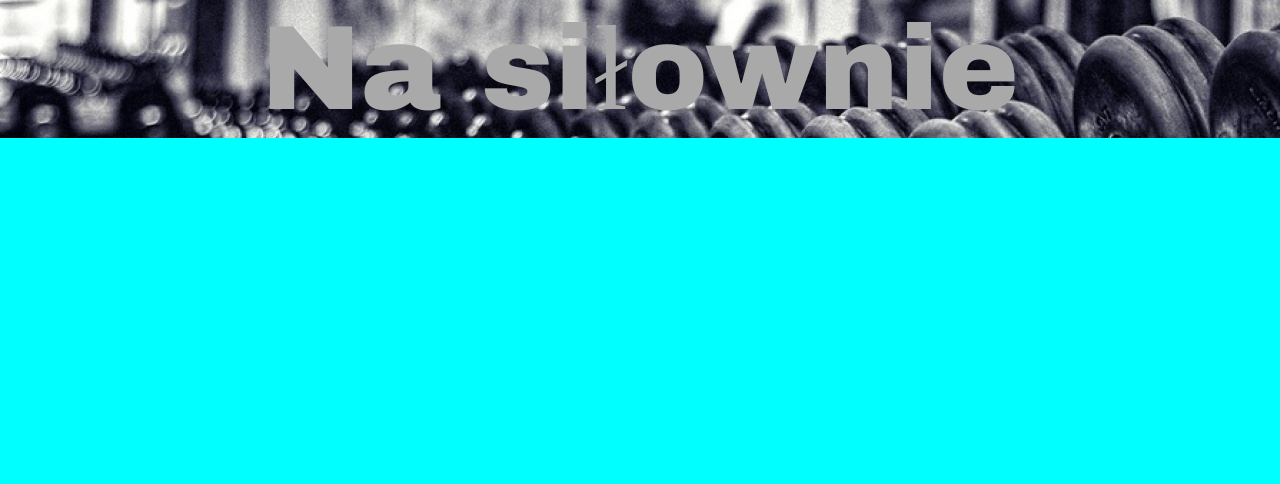
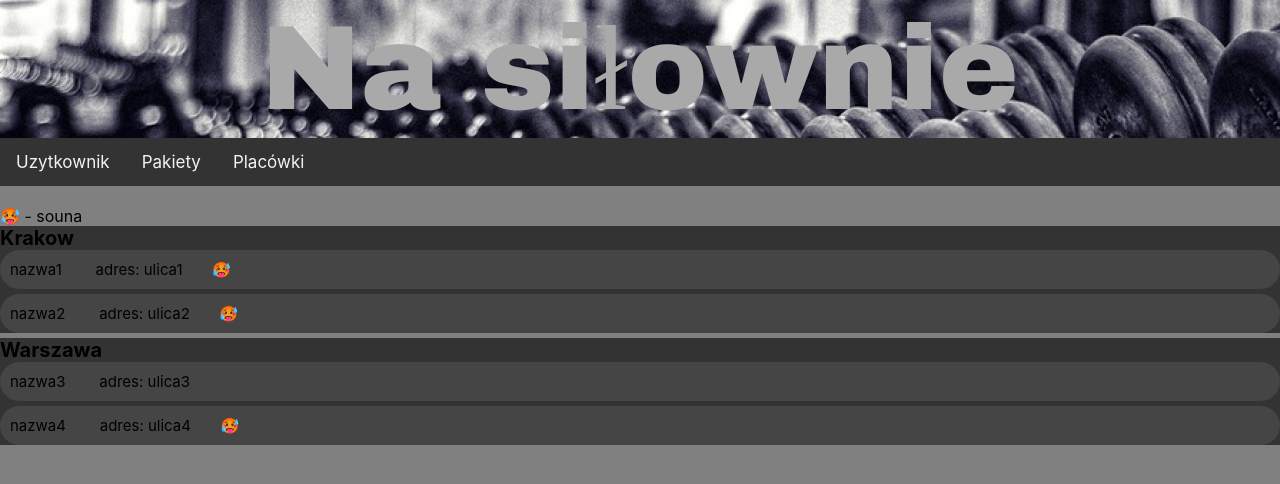
Before and after one commit to KISiM-AGH/projekt-zaliczeniowy-masapotemmasa, a React (Create React App) app in the folder client/: page /zalogowales_sie/placowki in a window 1280 px wide. Before the commit this address had no page. Shown: the top 484 px of the page. Built offline with nearby package versions, Linux system fonts and the light colour scheme.

Commit message:
dodanie nowych stron i utworzeni data structure

```diff
--- a/client/package.json
+++ b/client/package.json
@@ -6,6 +6,8 @@
     "@testing-library/jest-dom": "^5.16.5",
     "@testing-library/react": "^13.4.0",
     "@testing-library/user-event": "^13.5.0",
+    "mobx": "^6.7.0",
+    "mobx-react": "^7.6.0",
     "react": "^18.2.0",
     "react-dom": "^18.2.0",
     "react-router": "^5.2.0",
--- a/client/src/App.css
+++ b/client/src/App.css
@@ -1,9 +1,10 @@
 .App {
-  text-align: center;
+
 
 }
 
 #tytul{
+  text-align: center;
   background-image: url('./images/gym_background.png');
   color: darkgrey;
   font-family: "Arial Black";
--- a/client/src/App.js
+++ b/client/src/App.js
@@ -3,25 +3,31 @@
 
 import './App.css';
 import {Logowanie} from "./features/Components/Logowanie";
-
+import {observer} from "mobx-react";
 import { Route, Routes} from "react-router-dom";
 import {Zalogowales_sie} from "./features/Components/Zalogowales_sie";
+import {Pakiety} from "./features/Components/Pakiety";
 import React from "react";
-
+import DataStorage from "./features/Components/DataStorage";
+import {Placowki} from "./features/Components/Placowki";
 
 
 
 function App() {
-    document.body.style.backgroundColor="aqua";
+    document.body.style.backgroundColor="grey";
 
+   let data = new DataStorage();
+   data.email.push("jakub")
   return (
 
       <div className="App">
           <header id={"tytul"}>Na siłownie</header>
 
           <Routes>
-              <Route path="/" element={<Logowanie/>}/>
-              <Route path="/Zalogowales_sie" element={<Zalogowales_sie/>}/>
+              <Route path="/" element={<Logowanie  DataStorage = {data}/>  }/>
+              <Route path="/zalogowales_sie/uzytkownik" element={<Zalogowales_sie DataStorage = {data} />}/>
+              <Route path="/zalogowales_sie/pakiety" element={<Pakiety DataStorage = {data}/>}/>
+              <Route path="/zalogowales_sie/placowki" element={<Placowki DataStorage = {data}/>}/>
           </Routes>
       </div>
 
@@ -29,4 +35,4 @@ function App() {
   );
 }
 
-export default App;
+export default observer(App);
--- /dev/null
+++ b/client/src/features/Components/DataStorage.js
@@ -0,0 +1,17 @@
+import {extendObservable} from "mobx";
+class DataStorage {
+    constructor() {
+        extendObservable(this, {
+            email:['ciul'],
+            pakiet_nazwa: ['nazwa1', 'nazwa2','nazwa3','nazwa4','nazwa5', 'nazwa6'],
+            opis:['opis1', 'opis2','opis3','opis4','opis5', 'opis6'],
+            placowki_krakow_nazwa:['nazwa1', 'nazwa2'],
+            placowki_warszawa_nazwa:['nazwa3', 'nazwa4'],
+            placowki_krakow_ulica:['ulica1', 'ulica2'],
+            placowki_warszawa_ulica:['ulica3', 'ulica4'],
+            souna_krakow:[1,1],
+            souna_warszawa:[0,1],
+        });
+    }
+}
+export default DataStorage;
--- a/client/src/features/Components/Logowanie.css
+++ b/client/src/features/Components/Logowanie.css
@@ -10,3 +10,6 @@
     font-size: 25px;
     width: 150px;
 }
+#logowanie{
+    text-align: center;
+}
--- a/client/src/features/Components/Logowanie.js
+++ b/client/src/features/Components/Logowanie.js
@@ -1,6 +1,5 @@
 import React from "react";
 import './Logowanie.css';
-
 
 
 export class Logowanie extends React.Component {
@@ -11,6 +10,7 @@ export class Logowanie extends React.Component {
         this.handleChange = this.handleChange.bind(this);
         this.handleChange1 = this.handleChange1.bind(this);
         this.handleSubmit = this.handleSubmit.bind(this);
+        this.DataStorage = this.props.DataStorage;
     }
 
     handleChange(event) {
@@ -19,15 +19,27 @@ export class Logowanie extends React.Component {
     handleChange1(event) {
         this.setState({value2: event.target.value});
     }
+    setData(){
+        let value = this.state.value1;
+
+        console.log(value);
+        this.props.DataStorage.email.push(value);
+
+        console.log(this.props.DataStorage.email.indexOf("jakub"));
+
+    }
     handleSubmit(event) {
         // alert('A name was submitted: ' + this.state.value);
 
+        this.setData();
+        if(this.state.value1 === "jakub" && this.state.value2 === "jakub"){
 
-        if(this.state.value1 === "jakub" && this.state.value2 === "jakub"){
             console.log('A name was submitted: ' + this.state.value1 + ' '+
                 this.state.value2)
             console.log("tuuuuu");
-            window.open("http://localhost:3000/zalogowales_sie");
+
+            window.open("http://localhost:3000/zalogowales_sie/uzytkownik");
+            window.close();
             console.log("my");
         }
         event.preventDefault();
@@ -36,7 +48,7 @@ export class Logowanie extends React.Component {
     render() {
         return (
 
-            <form onSubmit={this.handleSubmit}>
+            <form id = "logowanie" onSubmit={this.handleSubmit}>
 
                 <label>
                     <font size={"20"}>Email:</font>
--- /dev/null
+++ b/client/src/features/Components/Pakiety.css
@@ -0,0 +1,28 @@
+.navigation_bar {
+    background-color: #333;
+    overflow: hidden;
+}
+.navigation_bar a {
+    float: left;
+    color: #f2f2f2;
+    text-align: center;
+    padding: 14px 16px;
+    text-decoration: none;
+    font-size: 17px;
+}
+.navigation_bar a:hover {
+    background-color: #ddd;
+    color: black;
+}
+.flex-container {
+    display: flex;
+}
+
+.flex-child {
+    border-radius: 25px;
+    text-align: center;
+    flex: 1;
+    margin-right: 20px;
+    height: 300px;
+    background-color: #333;
+}
--- /dev/null
+++ b/client/src/features/Components/Pakiety.js
@@ -0,0 +1,57 @@
+import React from "react";
+import './Pakiety.css'
+export class Pakiety extends React.Component {
+
+
+    render() {
+        return (
+            <>
+            <div className="navigation_bar">
+                <a className="active" href="/zalogowales_sie/uzytkownik" >Uzytkownik</a>
+                <a href="/zalogowales_sie/pakiety">Pakiety</a>
+                <a href="/zalogowales_sie/placowki">Placówki</a>
+
+            </div>
+                <br/>
+                <div className="flex-container">
+
+                    <div className="flex-child magenta">
+                        {this.props.DataStorage.pakiet_nazwa.at(0)}
+                        <br/><br/>
+                        {this.props.DataStorage.opis.at(0)}
+                    </div>
+
+                    <div className="flex-child green">
+                        {this.props.DataStorage.pakiet_nazwa.at(1)}
+                        <br/><br/>
+                        {this.props.DataStorage.opis.at(1)}
+                    </div>
+
+                    <div className="flex-child blue">
+                        {this.props.DataStorage.pakiet_nazwa.at(2)}
+                        <br/><br/>
+                        {this.props.DataStorage.opis.at(2)}
+                    </div>
+
+                    <div className="flex-child pink">
+                        {this.props.DataStorage.pakiet_nazwa.at(3)}
+                        <br/><br/>
+                        {this.props.DataStorage.opis.at(3)}
+                    </div>
+
+                    <div className="flex-child yellow">
+                        {this.props.DataStorage.pakiet_nazwa.at(4)}
+                        <br/><br/>
+                        {this.props.DataStorage.opis.at(4)}
+                    </div>
+                    <div className="flex-child white">
+                        {this.props.DataStorage.pakiet_nazwa.at(5)}
+                        <br/><br/>
+                        {this.props.DataStorage.opis.at(5)}
+
+                    </div>
+                </div>
+            </>
+        );
+    }
+}
--- /dev/null
+++ b/client/src/features/Components/Placowki.css
@@ -0,0 +1,36 @@
+.navigation_bar {
+    background-color: #333;
+    overflow: hidden;
+}
+.navigation_bar a {
+    float: left;
+    color: #f2f2f2;
+    text-align: center;
+    padding: 14px 16px;
+    text-decoration: none;
+    font-size: 17px;
+}
+.navigation_bar a:hover {
+    background-color: #ddd;
+    color: black;
+}
+.Krakow{
+    background-color: #333;
+    margin-bottom: 5px;
+    font-size: 20px;
+    font-weight: bold;
+}
+.Warszawa{
+    font-weight: bold;
+    font-size: 20px;
+    background-color: #333;
+    margin-bottom: 5px;
+}
+.placowka{
+    font-weight: normal;
+    padding: 10px;
+    font-size: 15px;
+    border-radius: 25px;
+    background-color: rgb(69,69,69);
+    margin-bottom: 5px;
+}
--- /dev/null
+++ b/client/src/features/Components/Placowki.js
@@ -0,0 +1,77 @@
+import React from "react";
+import './Placowki.css'
+export class Placowki extends React.Component {
+read_souna(miasto, numer){
+    if(miasto==="krakow"){
+        if(this.props.DataStorage.souna_krakow.at(numer)===1){
+            return(
+            <>
+                &#129397;
+            </>
+            );
+        }
+    }
+    else if(miasto==="warszawa"){
+        if(this.props.DataStorage.souna_warszawa.at(numer)===1){
+            return(
+                <>
+                    &#129397;
+                </>
+            );
+        }
+    }
+}
+
+    render() {
+        return(
+            <>
+                <div className="navigation_bar">
+                    <a className="active" href="/zalogowales_sie/uzytkownik" >Uzytkownik</a>
+                    <a href="/zalogowales_sie/pakiety">Pakiety</a>
+                    <a href="/zalogowales_sie/placowki">Placówki</a>
+                </div>
+                <br/>
+                <div className="placowki_kontyner">
+                    &#129397; - souna
+                    <div className="Krakow">
+                        Krakow
+                        <div className="placowka white">
+                            {this.props.DataStorage.placowki_krakow_nazwa.at(0)}
+                            &nbsp;&nbsp;&nbsp;&nbsp;&nbsp;&nbsp;&nbsp;
+                            adres: {this.props.DataStorage.placowki_krakow_ulica.at(0)}
+                            &nbsp;&nbsp;&nbsp;&nbsp;&nbsp;&nbsp;&nbsp;
+                            {this.read_souna('krakow',0)}
+                        </div>
+                        <div className="placowka blue">
+                            {this.props.DataStorage.placowki_krakow_nazwa.at(1)}
+                            &nbsp;&nbsp;&nbsp;&nbsp;&nbsp;&nbsp;&nbsp;
+                            adres: {this.props.DataStorage.placowki_krakow_ulica.at(1)}
+                            &nbsp;&nbsp;&nbsp;&nbsp;&nbsp;&nbsp;&nbsp;
+                            {this.read_souna('krakow',1)}
+                        </div>
+                    </div>
+                    <div className="Warszawa">
+                        Warszawa
+                        <div className="placowka green">
+                            {this.props.DataStorage.placowki_warszawa_nazwa.at(0)}
+                            &nbsp;&nbsp;&nbsp;&nbsp;&nbsp;&nbsp;&nbsp;
+                            adres: {this.props.DataStorage.placowki_warszawa_ulica.at(0)}
+                            &nbsp;&nbsp;&nbsp;&nbsp;&nbsp;&nbsp;&nbsp;
+                            {this.read_souna('warszawa',0)}
+                        </div>
+                        <div className="placowka yellow">
+                            {this.props.DataStorage.placowki_warszawa_nazwa.at(1)}
+                            &nbsp;&nbsp;&nbsp;&nbsp;&nbsp;&nbsp;&nbsp;
+                            adres: {this.props.DataStorage.placowki_warszawa_ulica.at(1)}
+                            &nbsp;&nbsp;&nbsp;&nbsp;&nbsp;&nbsp;&nbsp;
+                            {this.read_souna('warszawa',1)}
+                        </div>
+                    </div>
+                </div>
+            </>
+
+
+
+        );
+    }
+}
--- /dev/null
+++ b/client/src/features/Components/Zalogowales_sie.css
@@ -0,0 +1,31 @@
+.navigation_bar {
+    background-color: #333;
+    overflow: hidden;
+}
+.navigation_bar a {
+    float: left;
+    color: #f2f2f2;
+    text-align: center;
+    padding: 14px 16px;
+    text-decoration: none;
+    font-size: 17px;
+}
+.navigation_bar a:hover {
+    background-color: #ddd;
+    color: black;
+}
+#imie{
+    text-align: left;
+    font-size: 25px;
+    width: 300px;
+}
+#nazwisko{
+    text-align: left;
+    font-size: 25px;
+    width: 300px;
+}
+#data_urodzenia{
+    text-align: left;
+    font-size: 25px;
+    width: 300px;
+}
--- a/client/src/features/Components/Zalogowales_sie.js
+++ b/client/src/features/Components/Zalogowales_sie.js
@@ -1,13 +1,42 @@
 import React from "react";
+import './Zalogowales_sie.css'
+
 
 export class Zalogowales_sie extends React.Component {
+constructor(props) {
+    super(props);
 
 
+    this.state = {value1: this.mapData()};
+
+}
+mapData(){
+
+   return this.props.DataStorage.email.values();
+
+}
+
     render() {
+
         return (
-           <div>
-               <h1>Siema</h1>
-           </div>
+            <>
+                <div className="navigation_bar">
+
+                    <a className="active" href="/zalogowales_sie/uzytkownik">Uzytkownik</a>
+                    <a href="/zalogowales_sie/pakiety">Pakiety</a>
+                    <a href="/zalogowales_sie/placowki">Placówki</a>
+
+
+                </div>
+                <div>
+                <label id={"imie"}> Imie: jan </label><br/>
+
+                <label id={"nazwisko"}>Nazwisko: </label><br/>
+                <label id={"data_urodzenia"}>Data urodzenia:</label><br/>
+                </div>
+
+            </>
         );
+
     }
 }
```
Also changed, not shown: 1 other file (tests, documents, lock files or other folders).
